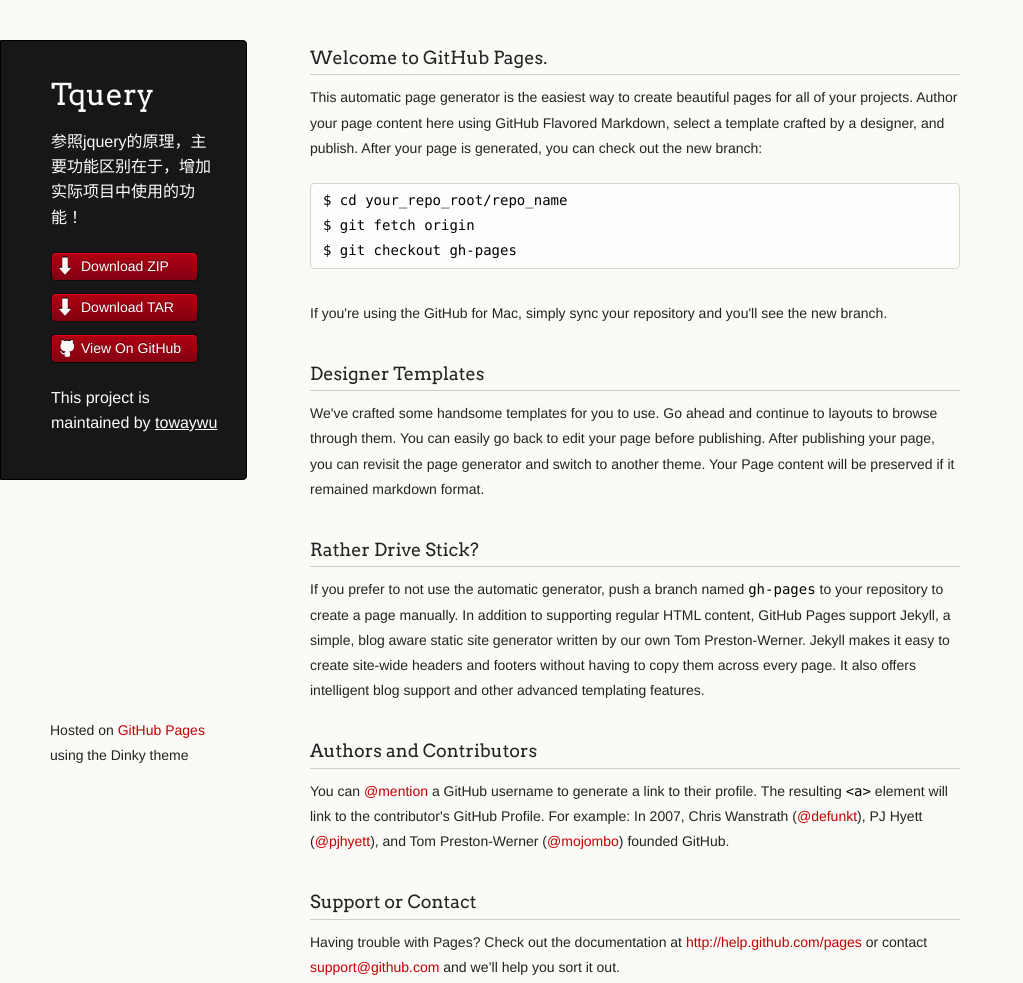
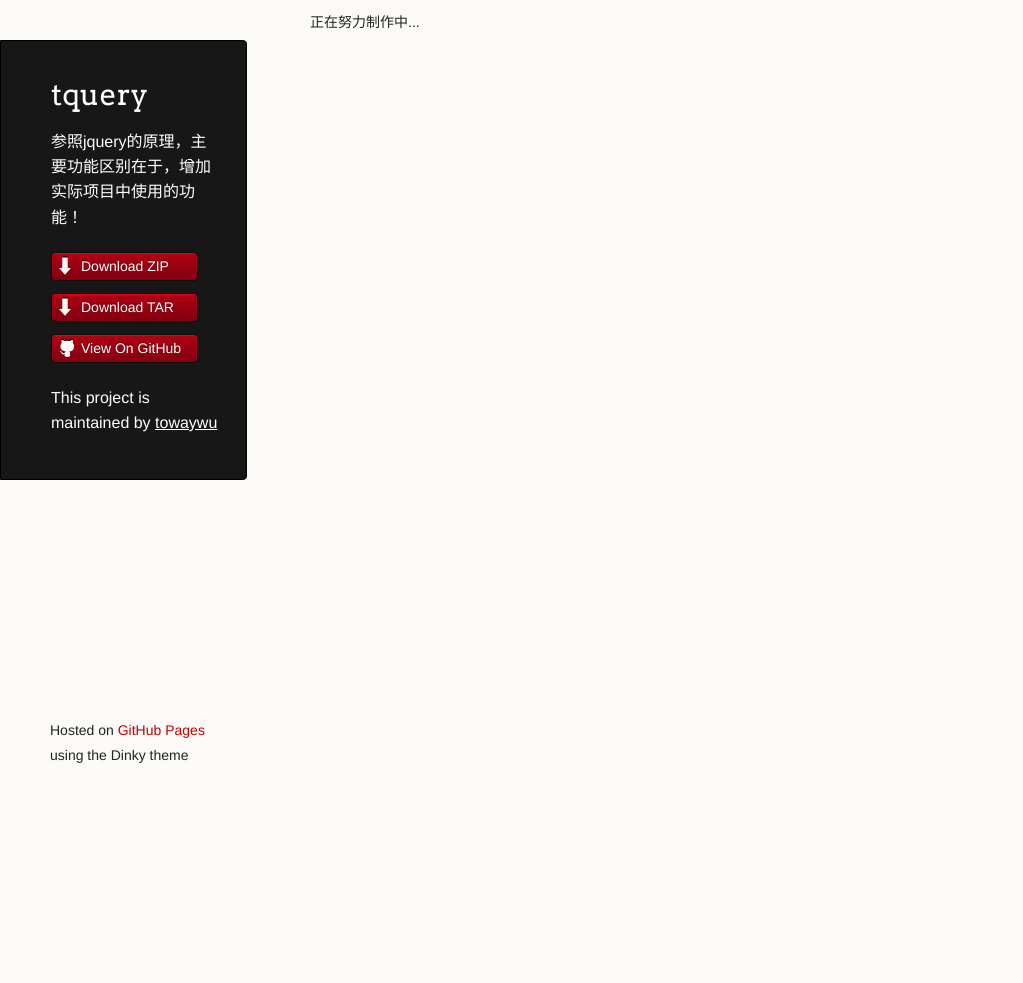
Before and after one commit to willculture/tQuery, a plain HTML site: page index.html in a window 1280 px wide. Shown: the whole page, without its empty margins (0-1023 px from the left). After the commit the page ends 800 px from the top, so only its background shows below. Drawn offline with Linux system fonts and the light colour scheme.

Commit message:
Create gh-pages branch via GitHub

```diff
--- a/index.html
+++ b/index.html
@@ -3,7 +3,7 @@
   <head>
     <meta charset="utf-8">
     <meta http-equiv="X-UA-Compatible" content="chrome=1">
-    <title>Tquery by towaywu</title>
+    <title>tquery by towaywu</title>
 
     <link rel="stylesheet" href="stylesheets/styles.css">
     <link rel="stylesheet" href="stylesheets/pygment_trac.css">
@@ -16,7 +16,7 @@
   <body>
     <div class="wrapper">
       <header>
-        <h1 class="header">Tquery</h1>
+        <h1 class="header">tquery</h1>
         <p class="header">参照jquery的原理，主要功能区别在于，增加实际项目中使用的功能！</p>
 
         <ul>
@@ -30,37 +30,7 @@
 
       </header>
       <section>
-        <h3>
-<a name="welcome-to-github-pages" class="anchor" href="#welcome-to-github-pages"><span class="octicon octicon-link"></span></a>Welcome to GitHub Pages.</h3>
-
-<p>This automatic page generator is the easiest way to create beautiful pages for all of your projects. Author your page content here using GitHub Flavored Markdown, select a template crafted by a designer, and publish. After your page is generated, you can check out the new branch:</p>
-
-<pre><code>$ cd your_repo_root/repo_name
-$ git fetch origin
-$ git checkout gh-pages
-</code></pre>
-
-<p>If you're using the GitHub for Mac, simply sync your repository and you'll see the new branch.</p>
-
-<h3>
-<a name="designer-templates" class="anchor" href="#designer-templates"><span class="octicon octicon-link"></span></a>Designer Templates</h3>
-
-<p>We've crafted some handsome templates for you to use. Go ahead and continue to layouts to browse through them. You can easily go back to edit your page before publishing. After publishing your page, you can revisit the page generator and switch to another theme. Your Page content will be preserved if it remained markdown format.</p>
-
-<h3>
-<a name="rather-drive-stick" class="anchor" href="#rather-drive-stick"><span class="octicon octicon-link"></span></a>Rather Drive Stick?</h3>
-
-<p>If you prefer to not use the automatic generator, push a branch named <code>gh-pages</code> to your repository to create a page manually. In addition to supporting regular HTML content, GitHub Pages support Jekyll, a simple, blog aware static site generator written by our own Tom Preston-Werner. Jekyll makes it easy to create site-wide headers and footers without having to copy them across every page. It also offers intelligent blog support and other advanced templating features.</p>
-
-<h3>
-<a name="authors-and-contributors" class="anchor" href="#authors-and-contributors"><span class="octicon octicon-link"></span></a>Authors and Contributors</h3>
-
-<p>You can <a href="https://github.com/blog/821" class="user-mention">@mention</a> a GitHub username to generate a link to their profile. The resulting <code>&lt;a&gt;</code> element will link to the contributor's GitHub Profile. For example: In 2007, Chris Wanstrath (<a href="https://github.com/defunkt" class="user-mention">@defunkt</a>), PJ Hyett (<a href="https://github.com/pjhyett" class="user-mention">@pjhyett</a>), and Tom Preston-Werner (<a href="https://github.com/mojombo" class="user-mention">@mojombo</a>) founded GitHub.</p>
-
-<h3>
-<a name="support-or-contact" class="anchor" href="#support-or-contact"><span class="octicon octicon-link"></span></a>Support or Contact</h3>
-
-<p>Having trouble with Pages? Check out the documentation at <a href="http://help.github.com/pages">http://help.github.com/pages</a> or contact <a href="mailto:support@github.com">support@github.com</a> and we’ll help you sort it out.</p>
+        <p>正在努力制作中...</p>
       </section>
       <footer>
         <p><small>Hosted on <a href="http://pages.github.com">GitHub Pages</a> using the Dinky theme</small></p>
```
Also changed, not shown: params.json (+1 -1 lines).
